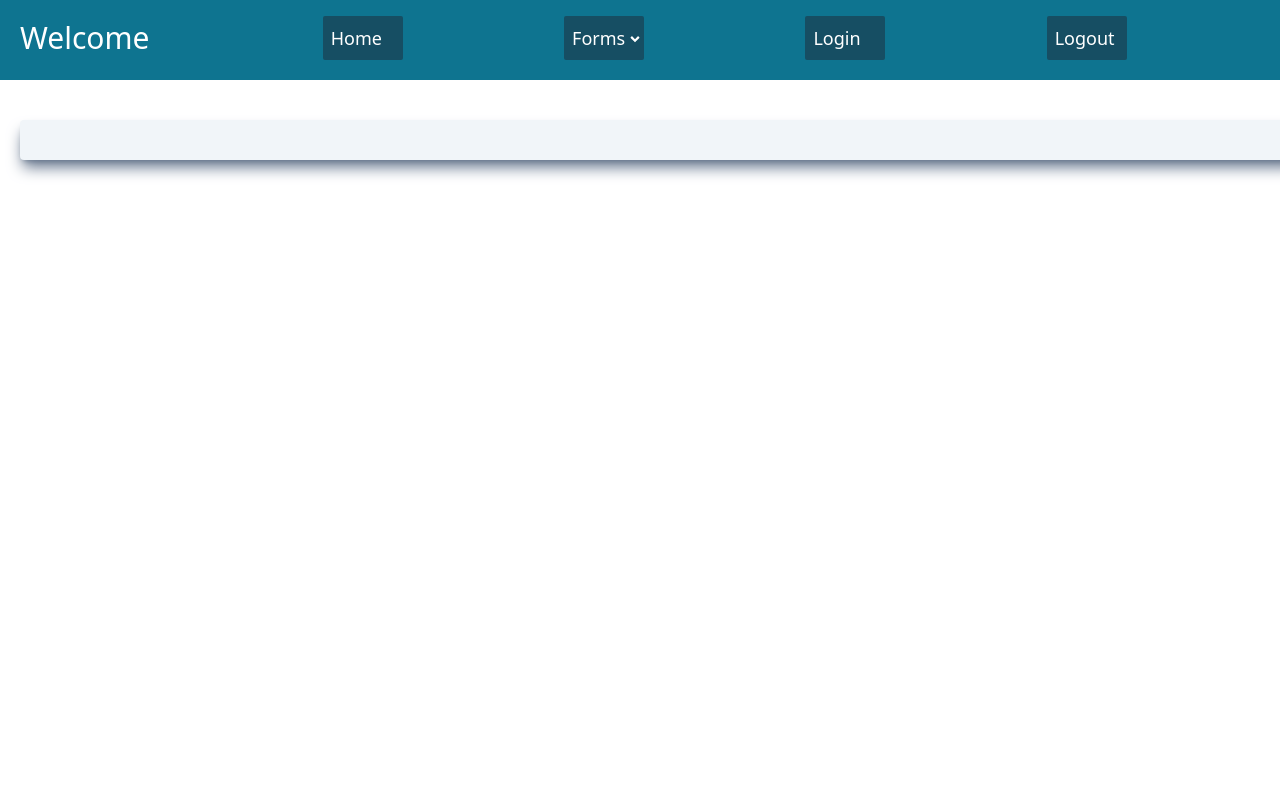
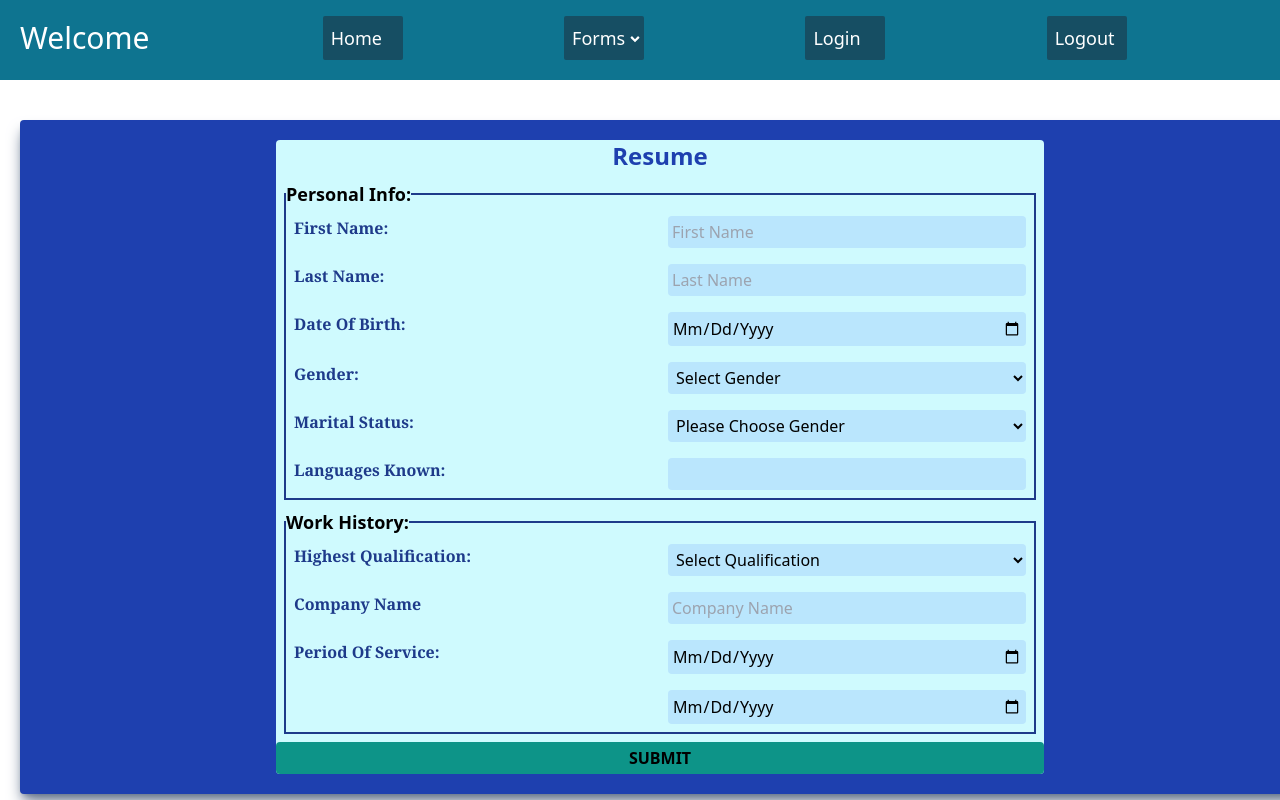
Before and after one commit to Suma-ReactDev/navbar, a React (Create React App) app: page /form4 in a window 1280 px wide. Built offline with nearby package versions, Linux system fonts and the light colour scheme.

Commit message:
resume form added

```diff
--- a/src/components/helpers/Card.jsx
+++ b/src/components/helpers/Card.jsx
@@ -1,6 +1,6 @@
 const Card = ({className,children}) =>{
   return(
-    <div className={`${className} p-5 mx-5 w-screen mt-10 bg-slate-100 rounded shadow-lg shadow-slate-500 transition-all ease-linear delay-100 duration-300 `}>{children}</div>
+    <div className={`${className} p-5 mx-5 w-screen mt-10 bg-blue-800 rounded shadow-lg shadow-slate-500 transition-all ease-linear delay-100 duration-300 `}>{children}</div>
   )
 }
 export default Card;
--- a/src/components/pages/forms/Form3.jsx
+++ b/src/components/pages/forms/Form3.jsx
@@ -4,7 +4,7 @@ import { FaEdit, FaTrash } from 'react-icons/fa';
 export const Button = ({btnName, className, onClick,...props}) =>{
   return(
     <button
-  className={`${className} capitalize rounded p-1 m-1 items-center border-transparent transition-colors ease-linear duration-350`}
+  className={`${className} uppercase font-bold rounded p-1 items-center border-transparent transition-colors ease-linear duration-350`}
   type={props.type || 'button'}
   onClick={onClick}
   >
--- a/src/components/pages/forms/Form4.jsx
+++ b/src/components/pages/forms/Form4.jsx
@@ -5,95 +5,249 @@ import {useState} from "react";
 const resumeVariables ={
   firstName:'',
   lastName:'',
+  doB:'',
+  gender:'',
+  marStatus:'',
+  languagesKnown:'',
   highestQl:'',
-  doB:'',
   company:'',
-  periodOfWork:'',
-  marStatus:'',
-  languagesKnown:''
+  workStart:'',
+  workEnd:''
 }
 const formInput = [
   {
     id:1,
+    control:'input',
+    name:'firstName',
     type:'text',
-    placeholder:'First Name',
-    errorMessage:`Only Letters allowed`,
-    label:'First Name',
-    pattern:'/^[aA-zZ\s]+$/'
+    placeholder:'first name',
+    errorMessage:`only letters allowed`,
+    label:'first name:',
+    pattern:'^[a-zA-Z]+( [a-zA-Z]+)+$',
   },
   {
     id:2,
+    control:'input',
+    name:'lastName',
     type:'text',
     placeholder:'Last Name',
-    errorMessage:`Only Letters allowed`,
-    label:'Last Name',
-    pattern:'/^[aA-zZ\s]+$/'
+    errorMessage:`only letters allowed`,
+    label:'last name:',
+    pattern:'^[a-zA-Z]+( [a-zA-Z]+)+$'
   },
   {
     id:3,
-    type:'select',
-    placeholder:'Select',
-    errorMessage:`Please select Qualification`,
-    label:'Highest Qualification',
+    control:'input',
+    name:'doB',
+    type:'date',
+    placeholder:'select',
+    errorMessage:`please select date of birth`,
+    label:'date of birth:',
   },
   {
     id:4,
-    type:'date',
-    placeholder:'Select',
-    errorMessage:`Please select Date of Birth`,
-    label:'Date of Birth',
+    control:'select',
+    name:'gender',
+    errorMessage:`please specify gender`,
+    label:'gender:',
+    options:[
+      {id:1,label:'select gender', value:''},
+      {id:2,label:'male', value:'male'},
+      {id:3, label:'female', value:'female'}
+    ]
   },
   {
     id:5,
-    type:'text',
-    placeholder:'Company Name',
-    errorMessage:`Only Letters allowed`,
-    label:'Company Name',
-    pattern:'/^[aA-zZ\s]+$/'
+    control:'select',
+    name:'marStatus',
+    errorMessage:`please specify marital status`,
+    label:'marital status:',
+    options:[
+      {id:1,label:'please choose gender', value:''},
+      {id:2, label:'married', value:'married'},
+      {id:3, label:'unmarried', value:'unmarried'}
+    ]
   },
   {
     id:6,
-    type:'select',
-    placeholder:'Starting Date',
-    errorMessage:`Please select duration-period of service`,
-    label:'Period of Service',
+    control:'input',
+    name:'languagesKnown',
+    type:'number',
+    errorMessage:`please specify languages known`,
+    label:'languages known:',
+    step:'1',
+    min:'1'
   },
   {
     id:7,
-    type:'select',
-    placeholder:'Ending Date',
-    errorMessage:`Please select duration-period of service`,
-    label:'Ending Date',
+    control:'select',
+    name:'highestQl',
+    errorMessage:`please mention highest qualification`,
+    label:'highest qualification:',
+    options:[
+      {id:1,label:'select qualification', value:''},
+      {id:2, label:'phd', value:'phd'},
+      {id:3, label:'pg', value:'pg'},
+      {id:4, label:'mtech', value:'mtech'},
+      {id:5, label:'btech', value:'btech'},
+    ]
   },
   {
     id:8,
-    type:'select',
-    placeholder:'Ending Date',
-    errorMessage:`Please select duration-period of service`,
-    label:'Ending Date',
+    control:'input',
+    name:'company',
+    type:'text',
+    placeholder:'company name',
+    errorMessage:`only letters allowed`,
+    label:'company name',
+    pattern:'^[a-zA-Z]+( [a-zA-Z]+)+$',
   },
   {
     id:9,
-    type:'checkbox',
-    errorMessage:`Please specify marital status`,
-    label:'marital status',
+    control:'input',
+    name:'workStart',
+    type:'date',
+    placeholder:'starting Date',
+    errorMessage:`please select duration-period of service`,
+    label:'period of service:',
   },
   {
     id:10,
-    type:'number',
-    errorMessage:`Please specify languages known`,
-    label:'Languages Known',
+    control:'input',
+    name:'workEnd',
+    type:'date',
+    placeholder:'ending date',
+    errorMessage:`please select duration-period of service`,
   },
+]
 
-
-]
+const Input = ({onChange,errorMessage,label,...props}) =>{
+  return (
+    <>
+      <>
+        <label className="p-1 m-1 capitalize text-blue-900 font-serif font-bold">{label}</label>
+        <input
+        className="bg-sky-200 p-1 m-2 rounded capitalize"
+        onChange={onChange}
+        {...props}
+        />
+      </>
+      {/* <span>{errorMessage}</span> */}
+    </>
+  )
+}
+// const marStatusOption = [
+//   {
+//     label:'yes',
+//     value:'yes'
+//   },
+//   {
+//     label:'no',
+//     value:'no'
+//   }
+// ]
+// const genderOption = [
+//   {
+//     label:'male',
+//     value:'male'
+//   },
+//   {
+//     label:'female',
+//     value:'female'
+//   },
+// ]
+// const educationOption = [
+//   {
+//     label:'pg',
+//     value:'pg'
+//   },
+//   {
+//     label:'phd',
+//     value:'phd'
+//   },
+//   {
+//     label:'btech',
+//     value:'btech'
+//   },
+//   {
+//     label:'m.tech',
+//     value:'m.tech'
+//   }
+// ]
+const Select = ({onChange,label,errorMessage,options,value,...rest}) =>{
+  return(
+    <>
+      <label className="p-1 m-1 capitalize text-blue-900 font-serif font-bold">{label}</label>
+      <select onChange={onChange} value={value} className="bg-sky-200 p-1 m-2 rounded capitalize" {...rest} >
+        { options.map((option)=>{
+          if(option.id ===1){
+            return <option value={option.value} key={option.id} disabled defaultValue className="bg-sky-200 ">{option.label}</option>
+          }
+          return <option value={option.value} key={option.id} className="bg-white">{option.label}</option>
+        })}
+      </select>
+    </>
+  )
+}
+const FormControl = (props) =>{
+  if(props.control==='input'){
+    return <Input {...props}/>
+  }
+  else if(props.control==='select'){
+    return <Select {...props}/>
+  }
+}
 const Form4 = () => {
-  const [formValues, setFormValues] = useState(resumeVariables)
+  const [formValues, setFormValues] = useState(resumeVariables);
+  const [isEditing, setIsEditing] = useState(false);
+  const onChangeHandle = (e) =>{
+    e.preventDefault();
+    setFormValues({...formValues,[e.target.name]:e.target.value})
+  }
+  const onSubmitHandle = (e) =>{
+    e.preventDefault();
+    console.log(formValues);
+  }
   return (
     <Card>
-
+      <div className="bg-cyan-100 max-w-3xl w-screen mx-auto grid items-center rounded">
+      <form onSubmit={onSubmitHandle} >
+        <h1 className="capitalize flex text-2xl text-blue-800 font-bold place-content-center">resume</h1>
+        <fieldset className=" border-2 border-solid border-blue-900 m-2">
+          <legend className="capitalize font-bold text text-lg">personal info:</legend>
+          <div className="grid grid-cols-2">
+            {formInput.map((input)=>{
+              if(input.id<=6){
+                return <FormControl
+                          {...input}
+                          key={input.id}
+                          onChange={onChangeHandle}
+                          value={formValues[input.name]}
+                          />
+              }
+              else return null
+            })}
+          </div>
+        </fieldset>
+        <fieldset className=" border-2 border-solid border-blue-900 m-2  ">
+        <legend className="capitalize font-bold text text-lg">work history:</legend>
+        <div className="grid grid-cols-2">
+        {formInput.map((input)=>{
+              if(input.id>6){
+                return <FormControl
+                          {...input}
+                          key={input.id}
+                          onChange={onChangeHandle}
+                          value={formValues[input.name]}/>
+              }
+              else return null
+            })}
+          </div>
+        </fieldset>
+        <Button type='submit' btnName={isEditing ? 'edit' : 'submit'} className='bg-teal-600 min-w-full hover:text-white'/>
+      </form>
+      </div>
     </Card>
   )
 }
-
 export default Form4
```
